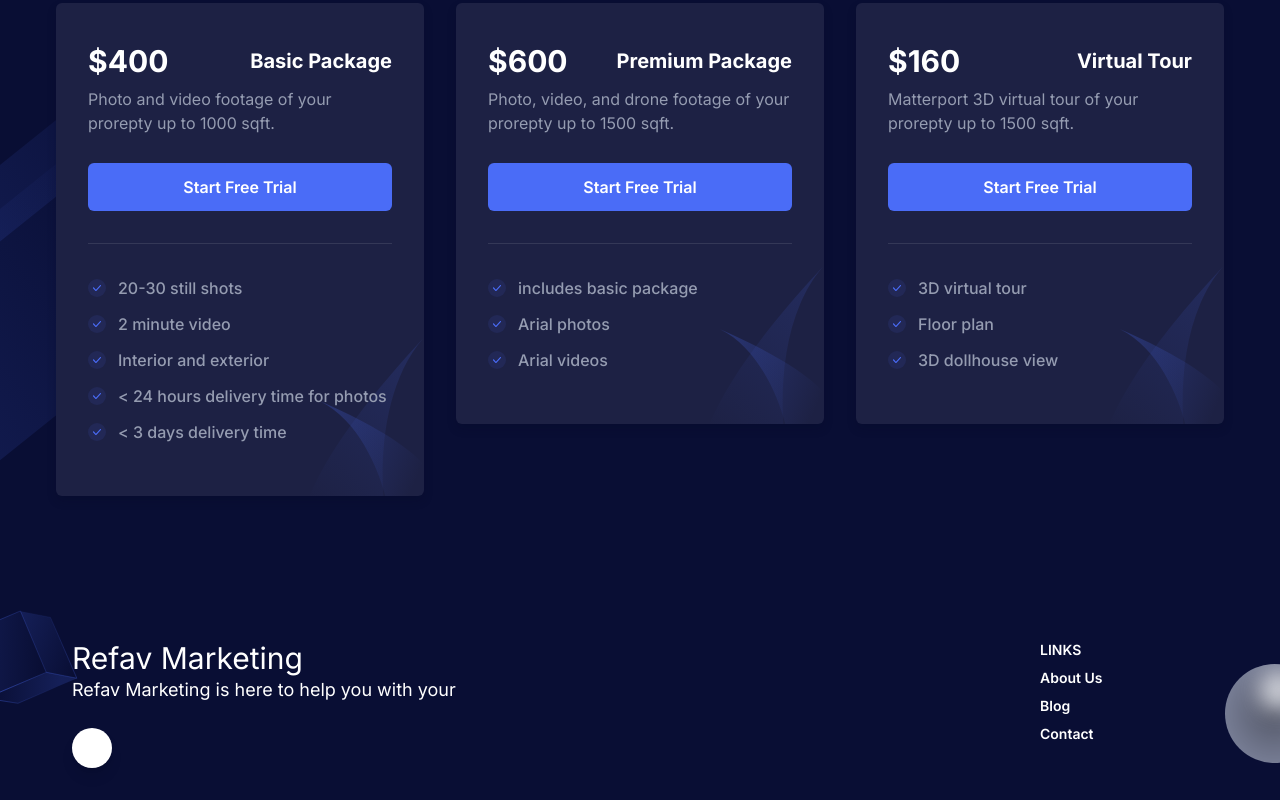
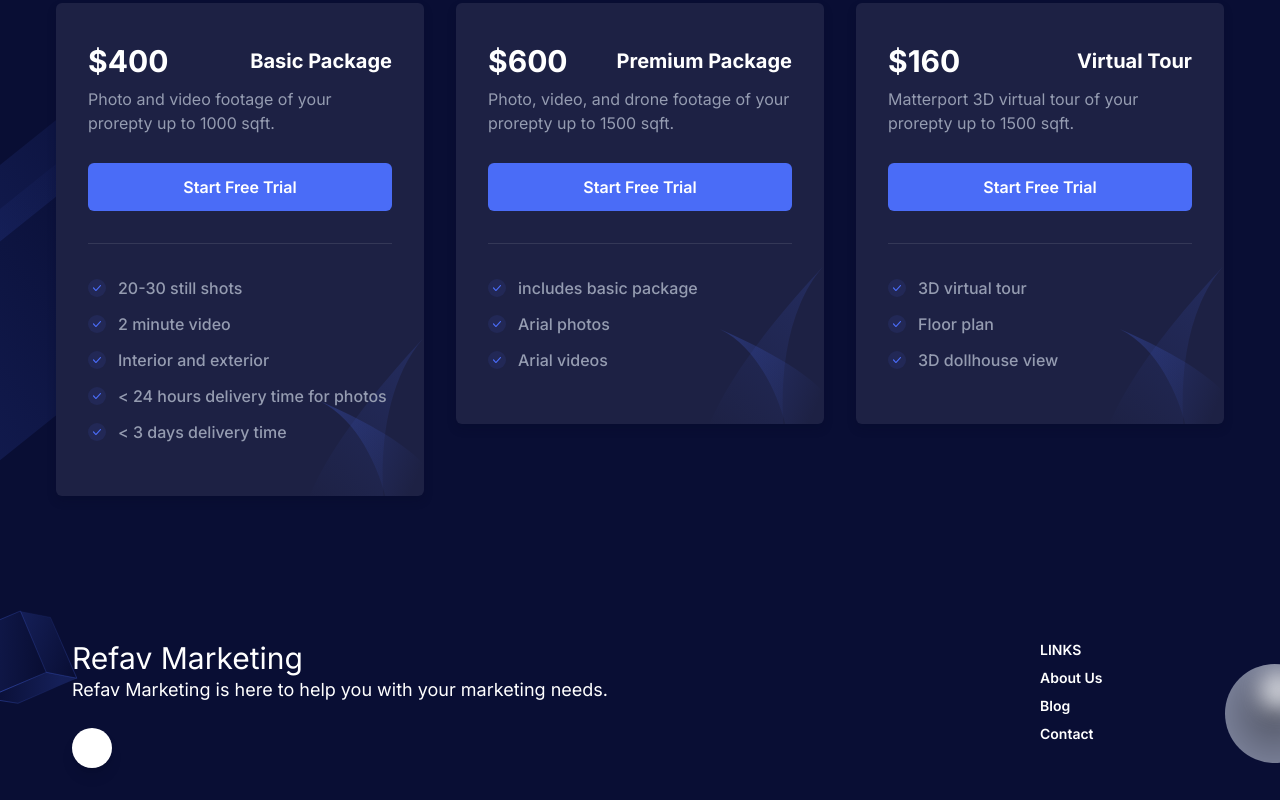
Before and after one commit to vasshorin/refav, a Next.js app: page / in a window 1280 px wide. Shown: the part 3761-4561 px from the top of the page. Built offline with nearby package versions, Linux system fonts and the light colour scheme.

Commit message:
Finish sentance

```diff
--- a/components/Footer/index.tsx
+++ b/components/Footer/index.tsx
@@ -12,7 +12,7 @@ const Footer = () => {
             <div className="w-full lg:w-6/12 px-4">
               <h4 className="text-3xl fonat-semibold text-blueGray-700">Refav Marketing</h4>
               <h5 className="text-lg mt-0 mb-2 text-blueGray-600">
-                Refav Marketing is here to help you with your
+                Refav Marketing is here to help you with your marketing needs.
               </h5>
               <div className="mt-6 lg:mb-0 mb-6">
 
```
